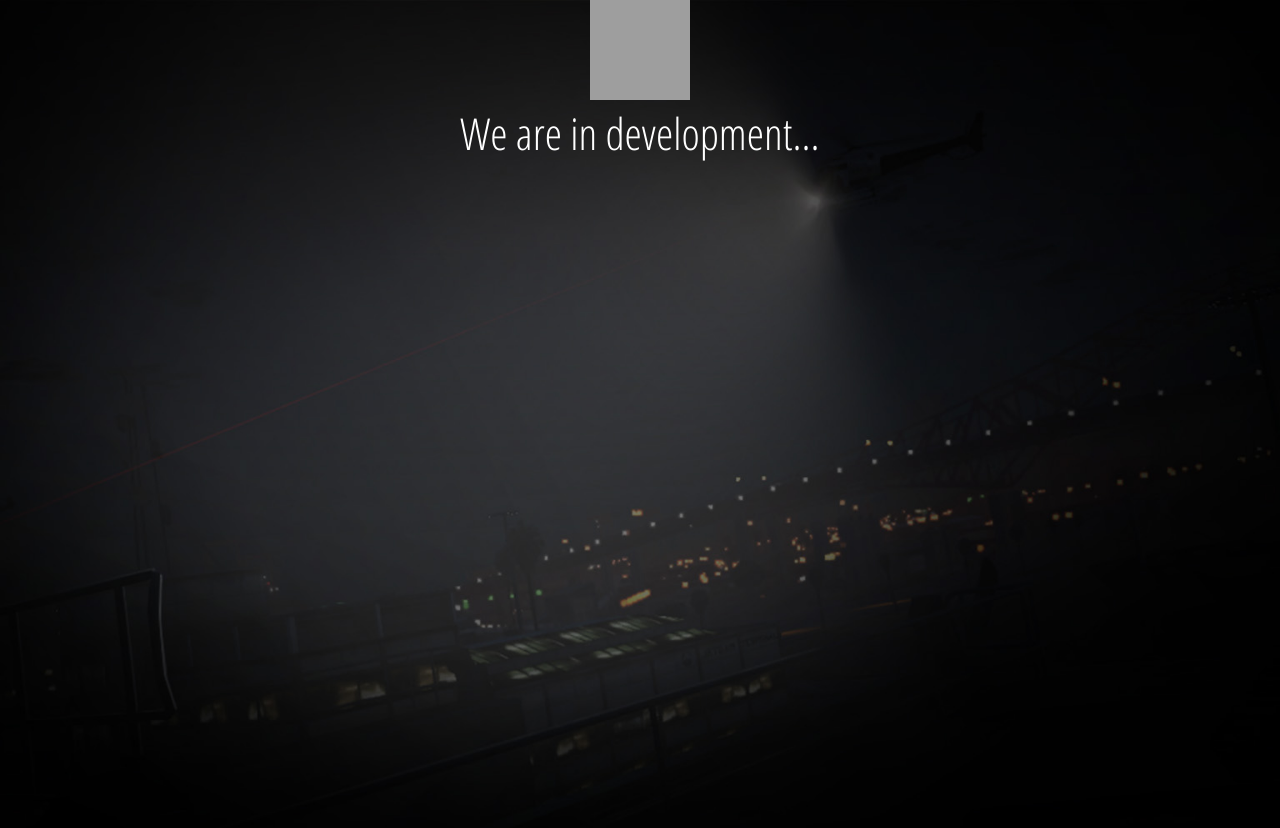
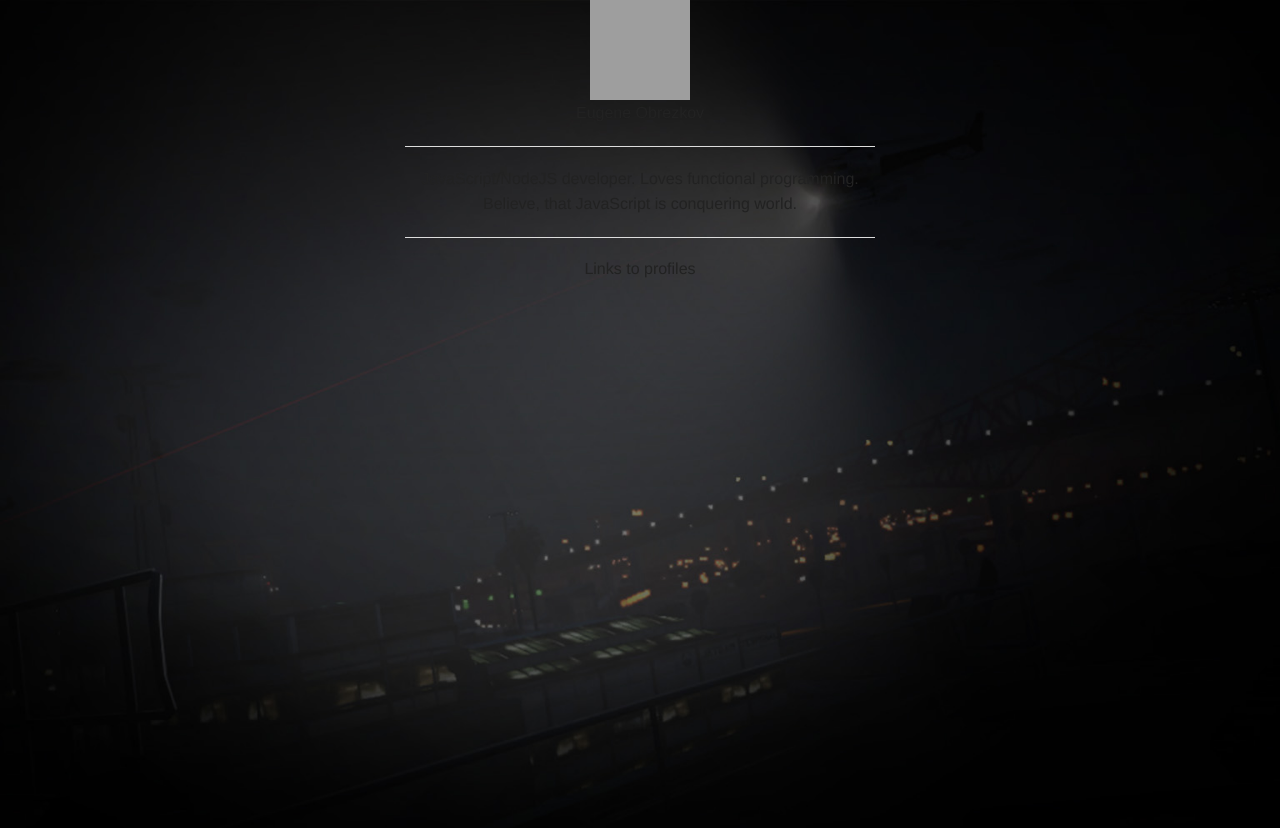
Before and after one commit to ghaiklor/ghaiklor.com, a Jekyll site: the page built from index.html, in a window 1280 px wide. Shown: the top 828 px of the page. Built offline with Jekyll 4.4.1, drawn with Linux system fonts in a browser that asks for light colours; grey boxes are pictures that could not be loaded.

```diff
--- a/index.html
+++ b/index.html
@@ -4,6 +4,11 @@ layout: default
 <div class="row text-center">
   <div class="large-6 medium-8 small-12 large-centered medium-centered small-centered columns">
     <img src="http://gravatar.com/avatar/be299f224394ab488001c9cab12eae2c?s=100" alt="Eugene Obrezkov"/>
-    <h1 style="color: white;">We are in development...</h1>
+
+    <p>Eugene Obrezkov</p>
+    <hr/>
+    <p>{{ site.description }}</p>
+    <hr/>
+    Links to profiles
   </div>
 </div>
```
Also changed, not shown: _layouts/post.html (deleted, +0 -15 lines), _posts/2015-04-14-introduction.markdown (deleted, +0 -9 lines), 2 other files.
